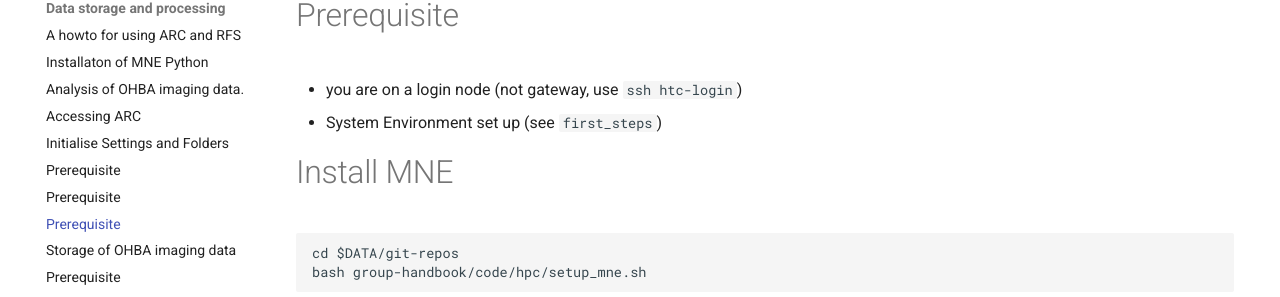
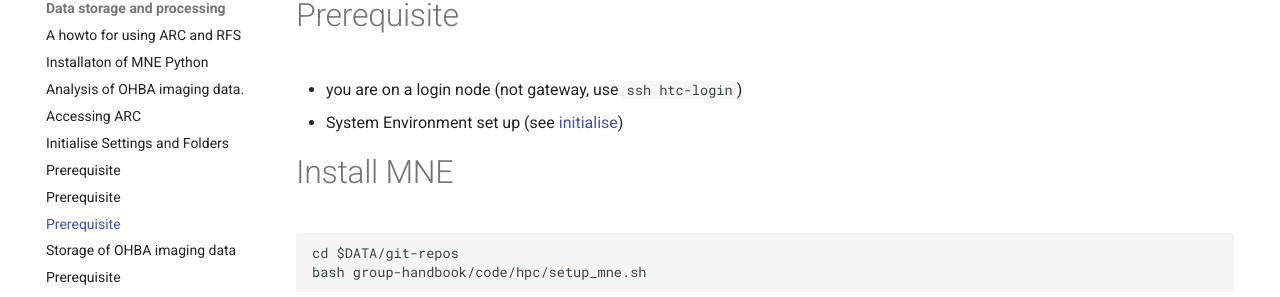
Before and after one commit to Neuronal-Oscillations/group-handbook, an MkDocs documentation site: the page built from docs/data_storage_and_processing/setup_mne.md, in a window 1280 px wide. Shown: the part 151-448 px from the top of the page. Built offline with MkDocs 1.6.1 and Material for MkDocs 9.7.7, drawn with Linux system fonts in a browser that asks for light colours.

Commit message:
Update setup_mne.md

```diff
--- a/docs/data_storage_and_processing/setup_mne.md
+++ b/docs/data_storage_and_processing/setup_mne.md
@@ -1,6 +1,6 @@
 # Prerequisite
 - you are on a login node (not gateway, use `ssh htc-login`)
-- System Environment set up (see `first_steps`)
+- System Environment set up (see [initialise](initialise.md))
 
 # Install MNE
 
```
